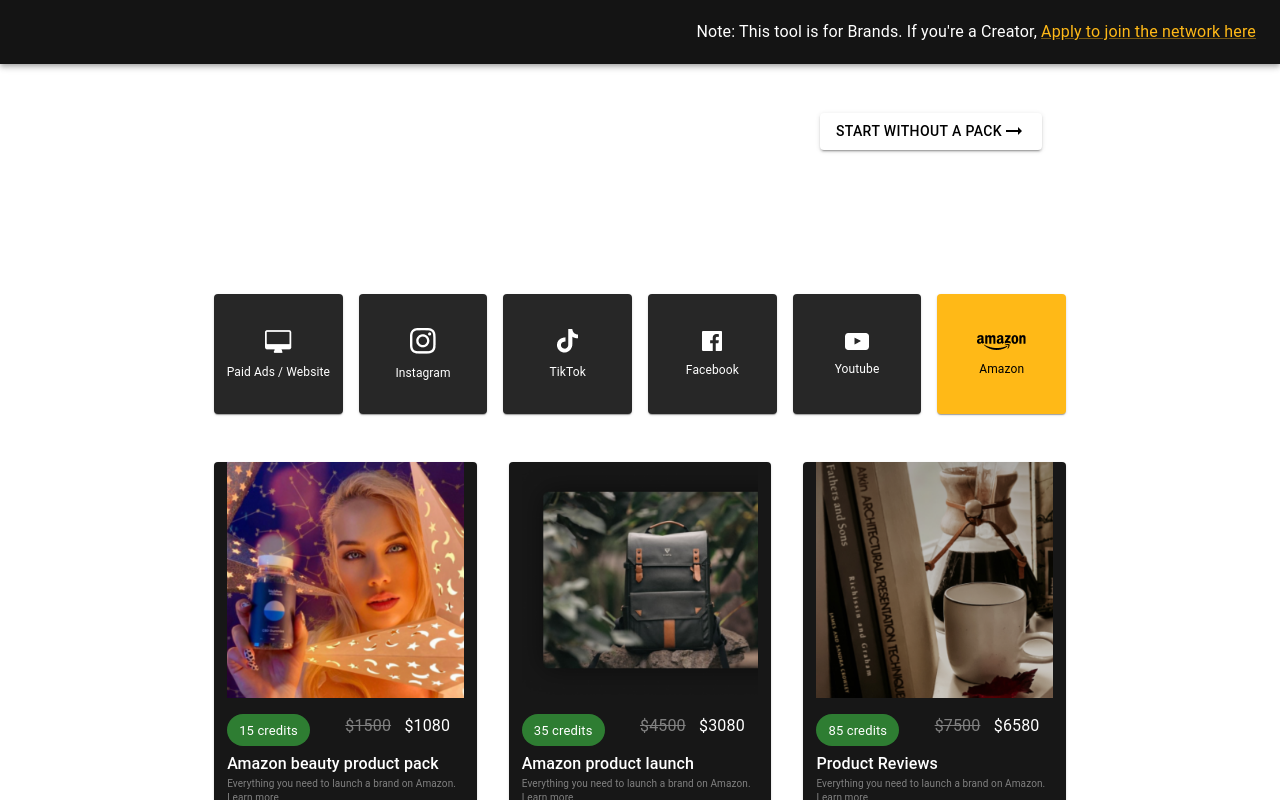
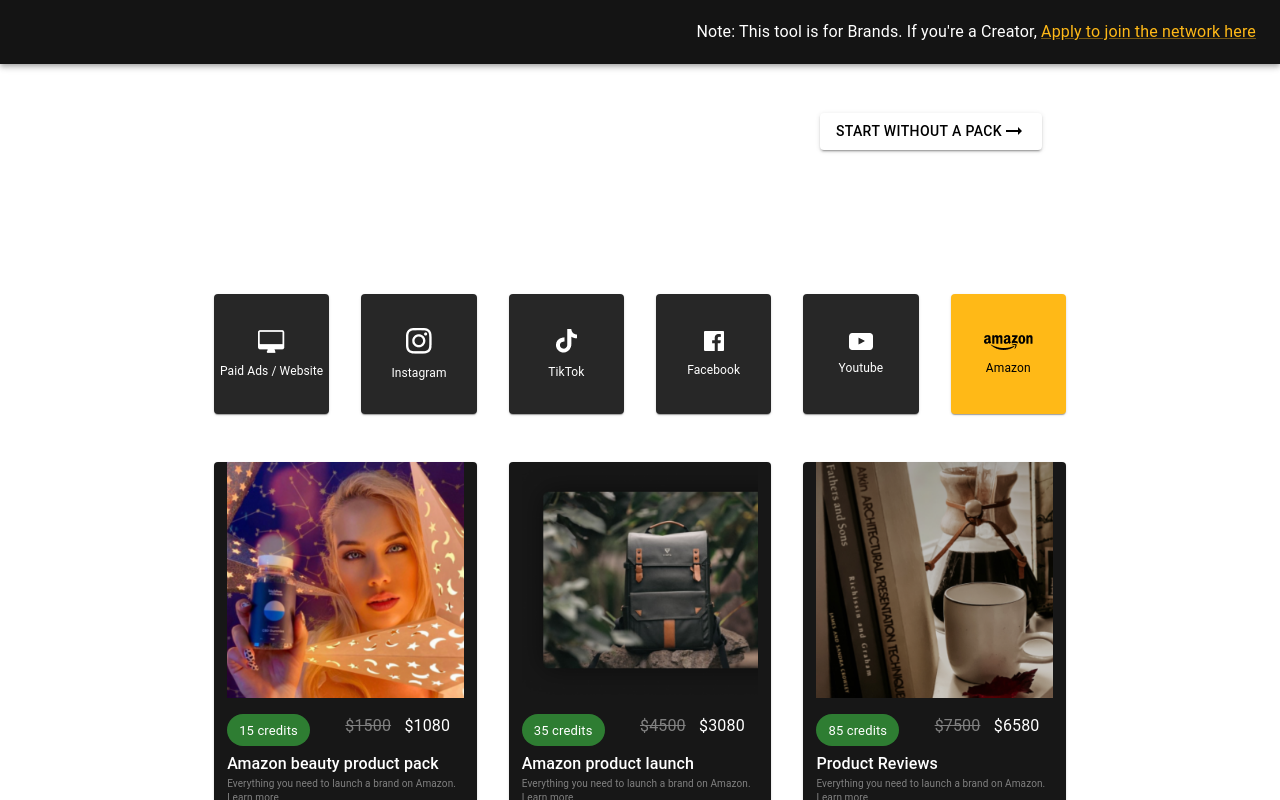
Before and after one commit to VarunVerma7/trend, a Next.js app: page / in a window 1280 px wide. Shown: the top 800 px of the page. Built offline with nearby package versions, Linux system fonts and the light colour scheme.

Commit message:
Bit of resizing for weird dimensions

```diff
--- a/src/homepage-components/AllPlatforms.tsx
+++ b/src/homepage-components/AllPlatforms.tsx
@@ -22,7 +22,7 @@
       <Stack
         sx={{ pt: 3 }}
         direction="row"
-        spacing={2}
+        spacing={{ xs: 1, sm: 2, md: 4 }}
         justifyContent="space-between"
       >
         {platforms.map(({ content, img }) => (
```
